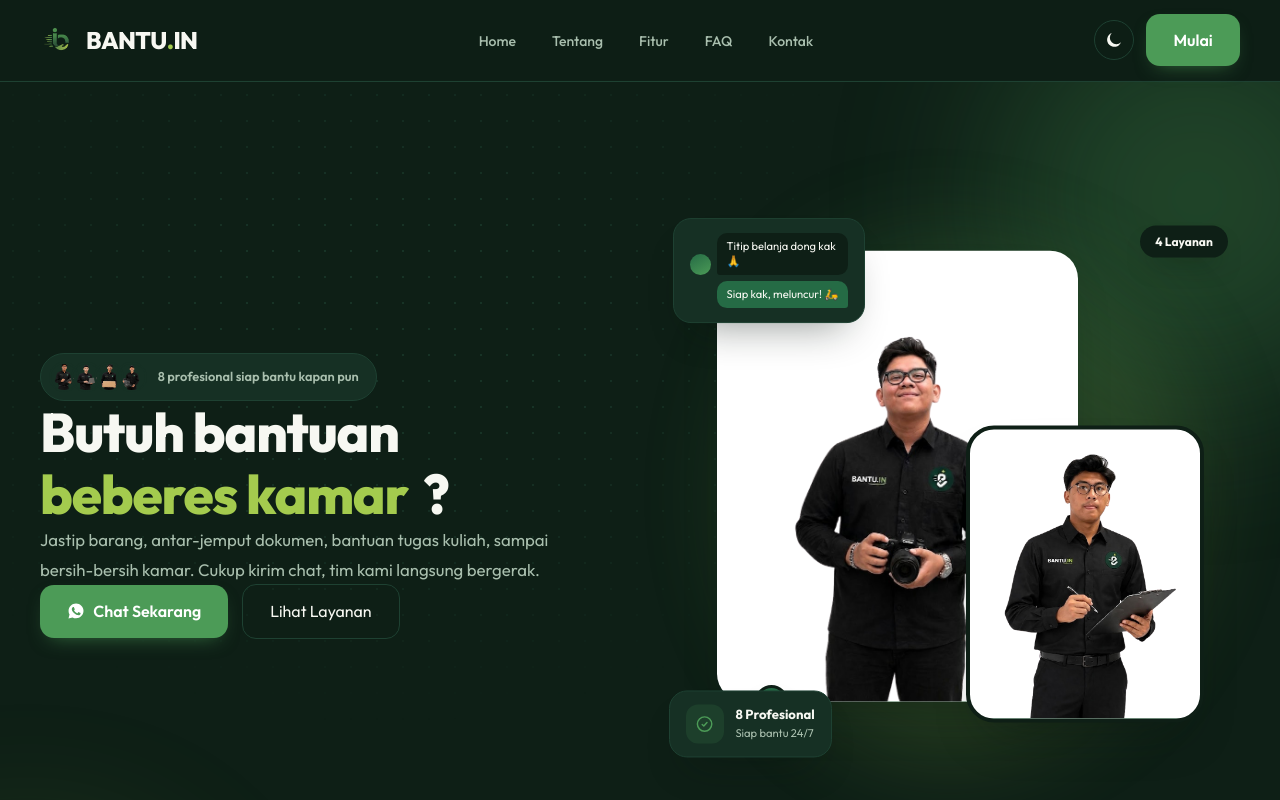
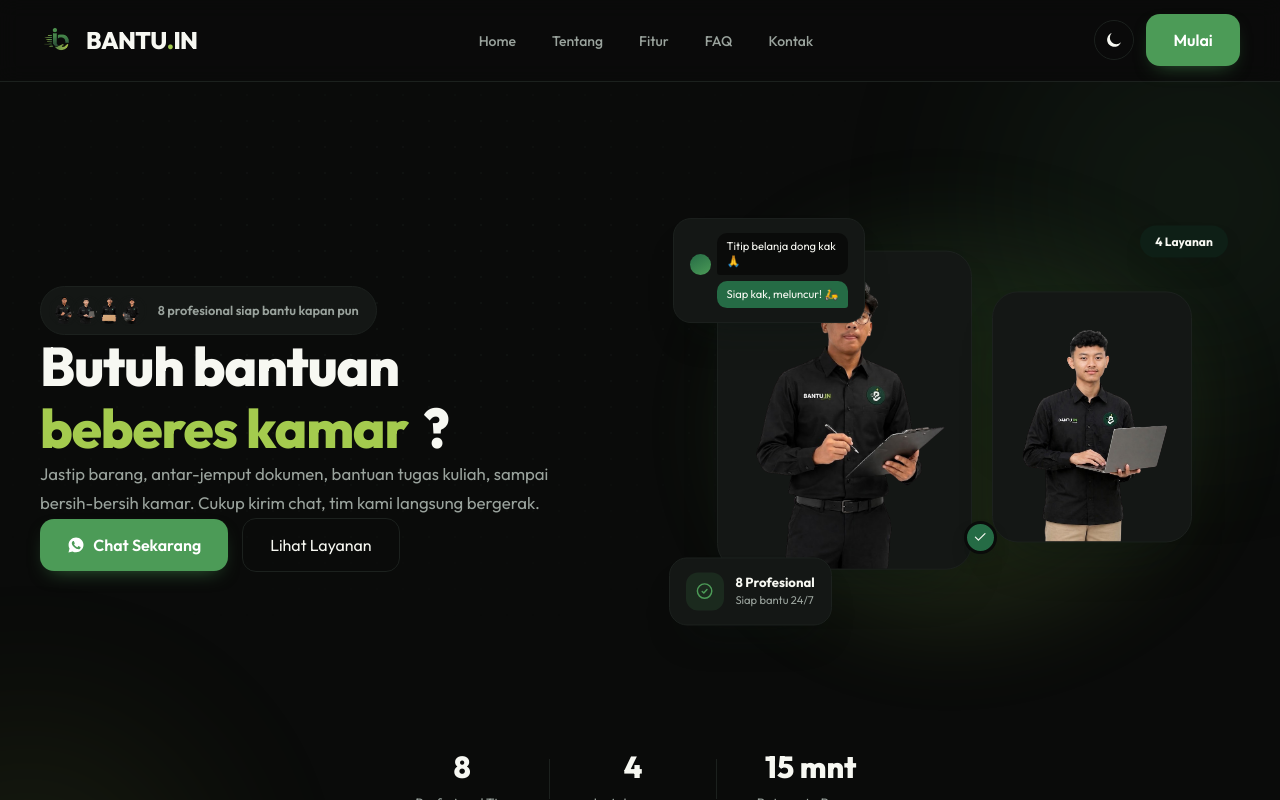
Before and after one commit to vsylphy/Bantuin-v2, a website built with Vite: page index.html in a window 1280 px wide. Both pictures are taken after a click on the button "Ganti tema terang/gelap". Shown: the top 800 px of the page. Built offline with nearby package versions, Linux system fonts and the light colour scheme.

Commit message:
update v2

```diff
--- a/src/components/footer.js
+++ b/src/components/footer.js
@@ -65,6 +65,26 @@ function footerColumn(title, links, delay) {
 export function Footer() {
   return `
     <footer class="footer-surface border-t" style="border-color: var(--border-soft)">
+
+      <!-- Wave lembut, dua lapis buat efek "ombak" yang bergoyang pelan -->
+      <div class="footer-wave" aria-hidden="true">
+        <div class="footer-wave-track footer-wave-track-1">
+          <svg class="footer-wave-svg" viewBox="0 0 1200 100" preserveAspectRatio="none">
+            <path d="M0,55 C100,20 200,90 300,55 C400,20 500,90 600,55 C700,20 800,90 900,55 C1000,20 1100,90 1200,55 L1200,100 L0,100 Z"/>
+          </svg>
+          <svg class="footer-wave-svg" viewBox="0 0 1200 100" preserveAspectRatio="none">
+            <path d="M0,55 C100,20 200,90 300,55 C400,20 500,90 600,55 C700,20 800,90 900,55 C1000,20 1100,90 1200,55 L1200,100 L0,100 Z"/>
+          </svg>
+        </div>
+        <div class="footer-wave-track footer-wave-track-2">
+          <svg class="footer-wave-svg footer-wave-svg-accent" viewBox="0 0 1200 100" preserveAspectRatio="none">
+            <path d="M0,65 C150,30 300,100 450,65 C600,30 750,100 900,65 C1050,30 1200,100 1200,65 L1200,100 L0,100 Z"/>
+          </svg>
+          <svg class="footer-wave-svg footer-wave-svg-accent" viewBox="0 0 1200 100" preserveAspectRatio="none">
+            <path d="M0,65 C150,30 300,100 450,65 C600,30 750,100 900,65 C1050,30 1200,100 1200,65 L1200,100 L0,100 Z"/>
+          </svg>
+        </div>
+      </div>
 
       <!-- Watermark wordmark raksasa, samar, di belakang konten -->
       <span class="footer-watermark" aria-hidden="true">BANTU.IN</span>
--- a/src/components/hero.js
+++ b/src/components/hero.js
@@ -30,8 +30,10 @@ const TEAM = [
   { name: "Ojan", img: ojanImg },
 ];
 
-// Dikelompokkan 2-2 supaya visual hero menampilkan dua foto sekaligus,
-// lalu bergantian ke pasangan berikutnya secara berkala.
+// Dikelompokkan 2-2 untuk suatu saat nanti ditampilkan bergantian. Untuk
+// sekarang rotasinya SENGAJA dimatikan di src/js/hero.js (lihat komentar di
+// sana) karena baru 1 dari 5 foto yang asli — nanti otomatis nyala lagi
+// begitu minimal 4 foto sudah lengkap, tanpa perlu ubah apa-apa di sini.
 export const TEAM_PAIRS = [
   [TEAM[0], TEAM[1]],
   [TEAM[2], TEAM[3]],
@@ -71,7 +73,7 @@ function photoFrame(frameClass) {
           <circle cx="12" cy="8" r="3.6"/>
           <path d="M4.5 20c1.2-4 4.5-6.2 7.5-6.2s6.3 2.2 7.5 6.2"/>
         </svg>
-        <span>Segera</span>
+        <span>Segera Bergabung</span>
       </div>
     </div>
   `;
@@ -128,11 +130,11 @@ export function Hero() {
             </div>
           </div>
 
-          <!-- Kanan: visual utama (2 foto) + kartu melayang -->
+          <!-- Kanan: visual utama (2 foto berdampingan) + kartu melayang -->
           <div class="hero-visual" data-reveal style="transition-delay:150ms">
             <div class="hero-visual-blob" aria-hidden="true"></div>
 
-            <div class="hero-photo-stack">
+            <div class="hero-photo-row">
               ${photoFrame("hero-photo-frame-a")}
               ${photoFrame("hero-photo-frame-b")}
               <div class="hero-verified-badge" aria-hidden="true">
--- a/src/css/utilities.css
+++ b/src/css/utilities.css
@@ -182,7 +182,69 @@
 .footer-surface {
   position: relative;
   overflow: hidden;
+  margin-top: 3rem;
   background: color-mix(in oklab, var(--surface) 94%, var(--ink) 6%);
+}
+
+@media (min-width: 640px) {
+  .footer-surface {
+    margin-top: 4.5rem;
+  }
+}
+
+/* --- Wave lembut di bagian atas footer: dua lapis dengan kecepatan &
+   arah beda supaya kesannya "ombak-ombak kecil" yang bergoyang halus,
+   bukan cuma satu garis statis. --- */
+.footer-wave {
+  position: relative;
+  height: 4.5rem;
+  overflow: hidden;
+  z-index: 0;
+}
+
+@media (min-width: 640px) {
+  .footer-wave {
+    height: 6rem;
+  }
+}
+
+.footer-wave-track {
+  position: absolute;
+  inset: 0;
+  display: flex;
+  width: 200%;
+  height: 100%;
+  animation: wave-drift 22s linear infinite;
+}
+
+.footer-wave-track-2 {
+  animation-duration: 32s;
+  animation-direction: reverse;
+  opacity: 0.7;
+}
+
+.footer-wave-svg {
+  width: 50%;
+  height: 100%;
+  flex-shrink: 0;
+  display: block;
+}
+
+.footer-wave-svg path {
+  fill: color-mix(in oklab, var(--accent) 14%, transparent);
+}
+
+.footer-wave-svg-accent path {
+  fill: color-mix(in oklab, var(--accent-strong) 16%, transparent);
+}
+
+@keyframes wave-drift {
+  from {
+    transform: translateX(0);
+  }
+  to {
+    transform: translateX(-50%);
+  }
 }
 
 .footer-content {
@@ -707,14 +769,27 @@
   animation: blob-drift 10s ease-in-out infinite;
 }
 
-.hero-photo-stack {
+.hero-photo-row {
   position: relative;
   z-index: 1;
-}
-
+  display: flex;
+  align-items: flex-end;
+  gap: 1rem;
+}
+
+@media (min-width: 640px) {
+  .hero-photo-row {
+    gap: 1.25rem;
+  }
+}
+
+/* Frame ikut warna permukaan tema (bukan dipaksa putih), supaya nggak
+   nabrak keras di dark mode. Foto sendiri sudah punya bg putih bawaan,
+   jadi ini cuma kelihatan di sela rounded corner / slot placeholder. */
 .hero-photo-frame {
-  background: #ffffff;
-  border-radius: 28px;
+  background: var(--surface-raised);
+  border: 1px solid var(--border-soft);
+  border-radius: 26px;
   overflow: hidden;
   box-shadow: 0 26px 50px -22px
     color-mix(in oklab, var(--color-forest-950) 45%, transparent);
@@ -745,19 +820,22 @@
   flex-direction: column;
   align-items: center;
   justify-content: center;
-  gap: 0.4rem;
+  gap: 0.5rem;
+  padding: 1rem;
+  text-align: center;
   background: linear-gradient(
-    150deg,
-    var(--color-pine-600),
-    var(--color-leaf-500)
-  );
-  color: color-mix(in oklab, white 85%, var(--color-lime-300));
+    160deg,
+    var(--surface-raised) 0%,
+    var(--surface) 100%
+  );
+  color: var(--ink-muted);
 }
 
 .hero-photo-frame-placeholder svg {
-  width: 28%;
-  height: 28%;
-  opacity: 0.9;
+  width: 26%;
+  height: 26%;
+  opacity: 0.55;
+  color: var(--accent);
 }
 
 .hero-photo-frame-placeholder span {
@@ -765,25 +843,19 @@
   font-weight: 700;
   letter-spacing: 0.05em;
   text-transform: uppercase;
-  opacity: 0.85;
+  opacity: 0.75;
 }
 
 .hero-photo-frame-a {
-  position: relative;
-  width: 76%;
+  width: 56%;
   aspect-ratio: 4 / 5;
-  z-index: 1;
   animation: float-soft 6s ease-in-out infinite;
 }
 
 .hero-photo-frame-b {
-  position: absolute;
-  z-index: 2;
-  width: 50%;
+  width: 44%;
   aspect-ratio: 4 / 5;
-  right: -0.75rem;
-  bottom: -1.25rem;
-  border: 4px solid var(--surface);
+  margin-bottom: 1.75rem;
   animation: float-soft 6.5s ease-in-out infinite;
   animation-delay: 0.8s;
 }
@@ -791,8 +863,8 @@
 .hero-verified-badge {
   position: absolute;
   z-index: 3;
-  left: 8%;
-  bottom: -0.6rem;
+  left: 52%;
+  bottom: 1.4rem;
   display: grid;
   place-items: center;
   width: 2.1rem;
@@ -986,7 +1058,7 @@
   position: relative;
   overflow: hidden;
   padding: 6rem 0;
-  background: var(--surface);
+  background: var(--surface-alt);
 }
 
 .about-grid {
@@ -1490,6 +1562,7 @@
   .about-team-dot,
   .about-float-card-mission,
   .feature-card,
+  .footer-wave-track,
   [data-reveal] {
     animation: none !important;
     transition: none !important;
@@ -1778,7 +1851,7 @@
   position: relative;
   overflow: hidden;
   padding: 6rem 0;
-  background: var(--surface);
+  background: var(--surface-alt);
 }
 
 /* --- Dekorasi background (pola identik Hero/About/Features) --- */
@@ -2298,3 +2371,35 @@
   background: var(--color-lime-400);
   opacity: 0.8;
 }
+
+/* ==========================================================================
+   Dark mode: redam semua blob/glow biar elegan, bukan norak.
+   Basis permukaan sudah nyaris hitam (lihat variables.css), jadi warna
+   hijau/lime cukup tampil sebagai kilau tipis di sudut, bukan wash penuh.
+   ========================================================================== */
+
+.dark .hero-blob,
+.dark .about-blob,
+.dark .features-blob,
+.dark .how-blob,
+.dark .faq-blob {
+  opacity: 0.09;
+  filter: blur(100px);
+}
+
+.dark .hero-visual-blob {
+  opacity: 0.14;
+}
+
+.dark .hero-dot-grid,
+.dark .about-dot-grid,
+.dark .features-dot-grid,
+.dark .how-dot-grid,
+.dark .faq-dot-grid {
+  opacity: 0.35;
+}
+
+.dark .cta-glow-1,
+.dark .cta-glow-2 {
+  opacity: 0.16;
+}
--- a/src/css/variables.css
+++ b/src/css/variables.css
@@ -26,8 +26,15 @@
   --color-cream-50: #f7f8f2;
   --color-sand-200: #e7ebdd;
 
+  /* --- Netral gelap: dasar dark mode, sengaja nyaris hitam (bukan hijau) --- */
+  --color-obsidian-950: #0a0b0a;
+  --color-obsidian-900: #0e100f;
+  --color-obsidian-800: #141715;
+  --color-obsidian-700: #1c211e;
+
   /* --- Token semantik: sumber warna untuk navbar & komponen baru --- */
   --surface: var(--color-cream-50);
+  --surface-alt: #eef1e6;
   --surface-raised: #ffffff;
   --ink: var(--color-forest-900);
   --ink-muted: #5c6d63;
@@ -37,13 +44,16 @@
   --accent-strong: var(--color-lime-400);
 }
 
-/* Mode gelap: tinggal toggle class "dark" di <html>, semua token semantik ikut berubah */
+/* Mode gelap: hitam sebagai warna dasar utama, hijau/lime cuma dipakai
+   sebagai aksen (tombol, link, glow) — bukan mewarnai seluruh permukaan.
+   Ini yang bikin dark mode kerasa elegan/premium, bukan "semua hijau". */
 .dark {
-  --surface: var(--color-forest-900);
-  --surface-raised: var(--color-forest-800);
+  --surface: var(--color-obsidian-950);
+  --surface-alt: var(--color-obsidian-900);
+  --surface-raised: var(--color-obsidian-800);
   --ink: var(--color-cream-50);
-  --ink-muted: #a9bfae;
-  --border-soft: var(--color-forest-700);
+  --ink-muted: #9aa39d;
+  --border-soft: var(--color-obsidian-700);
   --accent: var(--color-leaf-500);
   --accent-hover: var(--color-lime-400);
   --accent-strong: var(--color-lime-400);
--- a/src/js/hero.js
+++ b/src/js/hero.js
@@ -117,12 +117,17 @@ function initPhotoRotation() {
   const frameB = document.querySelector(".hero-photo-frame-b");
   if (!frameA || !frameB || !TEAM_PAIRS.length) return;
 
-  let index = 0;
+  // Rotasi otomatis DIMATIKAN untuk sementara: baru 1 dari 5 anggota tim
+  // yang punya foto asli, jadi kalau tetap muter, sering-sering yang
+  // muncul cuma 2 slot placeholder kosong sekaligus (kelihatan aneh).
+  // Begitu TEAM di components/hero.js sudah punya minimal 4 foto asli,
+  // hapus kondisi early-return ini supaya rotasi otomatis kembali jalan.
   renderFrameContent(frameA, TEAM_PAIRS[0][0]);
   renderFrameContent(frameB, TEAM_PAIRS[0][1]);
+  return;
 
-  if (TEAM_PAIRS.length < 2) return;
-
+  // eslint-disable-next-line no-unreachable
+  let index = 0;
   setInterval(() => {
     index = (index + 1) % TEAM_PAIRS.length;
     crossfadeFrame(frameA, TEAM_PAIRS[index][0]);
```
